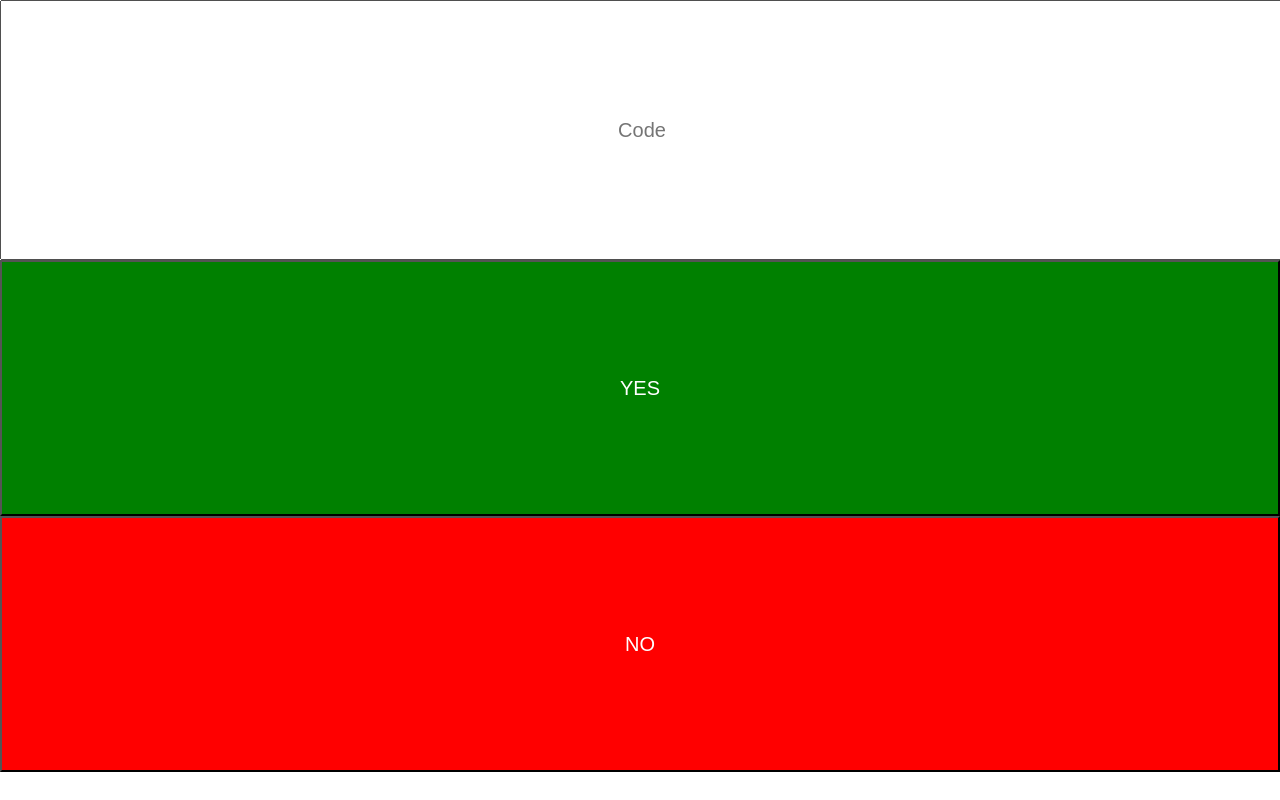
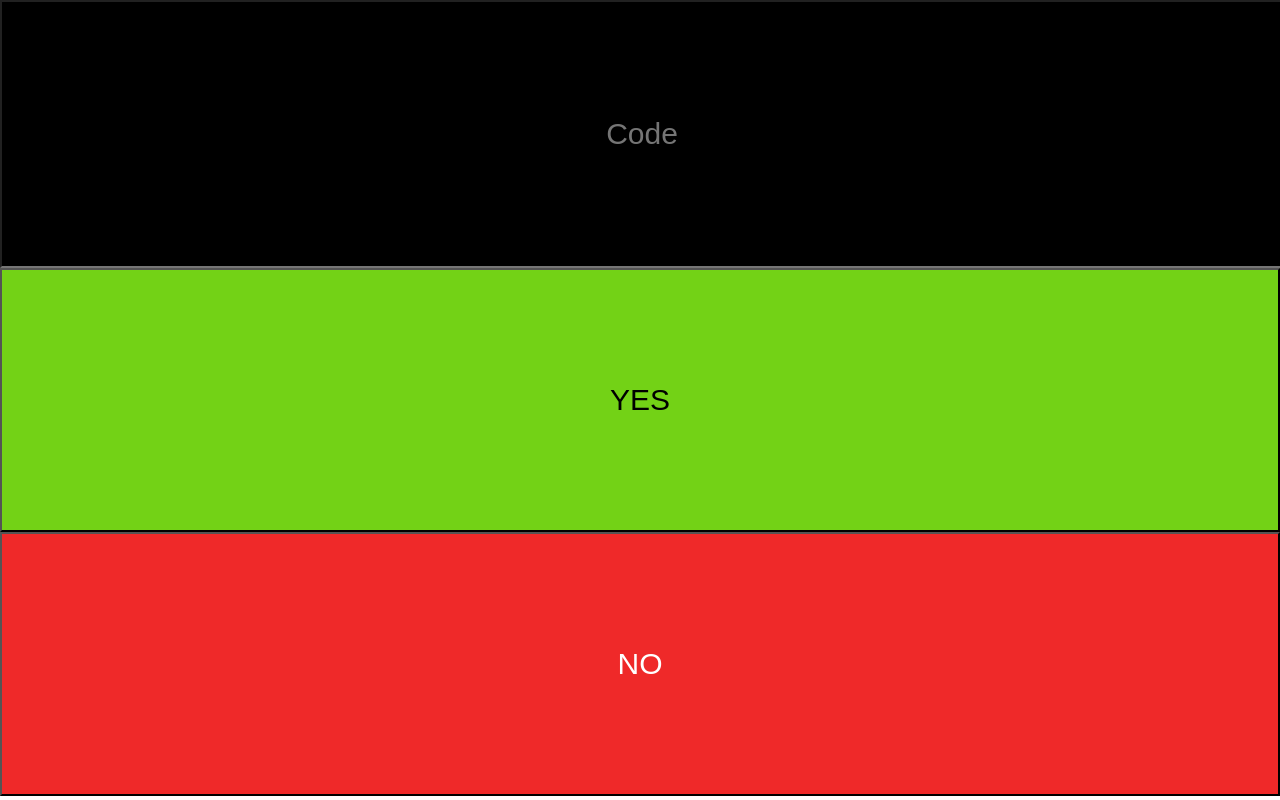
Before and after one commit to mtolly/glory, a plain HTML site: page remote/index.html in a window 1280 px wide. Drawn offline with nearby package versions, Linux system fonts and the light colour scheme.

Commit message:
remote styling

```diff
--- a/remote/index.html
+++ b/remote/index.html
@@ -40,20 +40,22 @@
       form input, form button {
         display: block;
         width: 100%;
-        height: 32%;
+        height: 33%;
         margin: 0;
         padding: 0;
-        font-size: 20px;
+        font-size: 30px;
       }
       form input {
         text-align: center;
+        background-color: black;
+        color: white;
       }
       #yes-button {
-        background-color: green;
-        color: white;
+        background-color: #73d216;
+        color: black;
       }
       #no-button {
-        background-color: red;
+        background-color: #ef2929;
         color: white;
       }
     </style>
```
